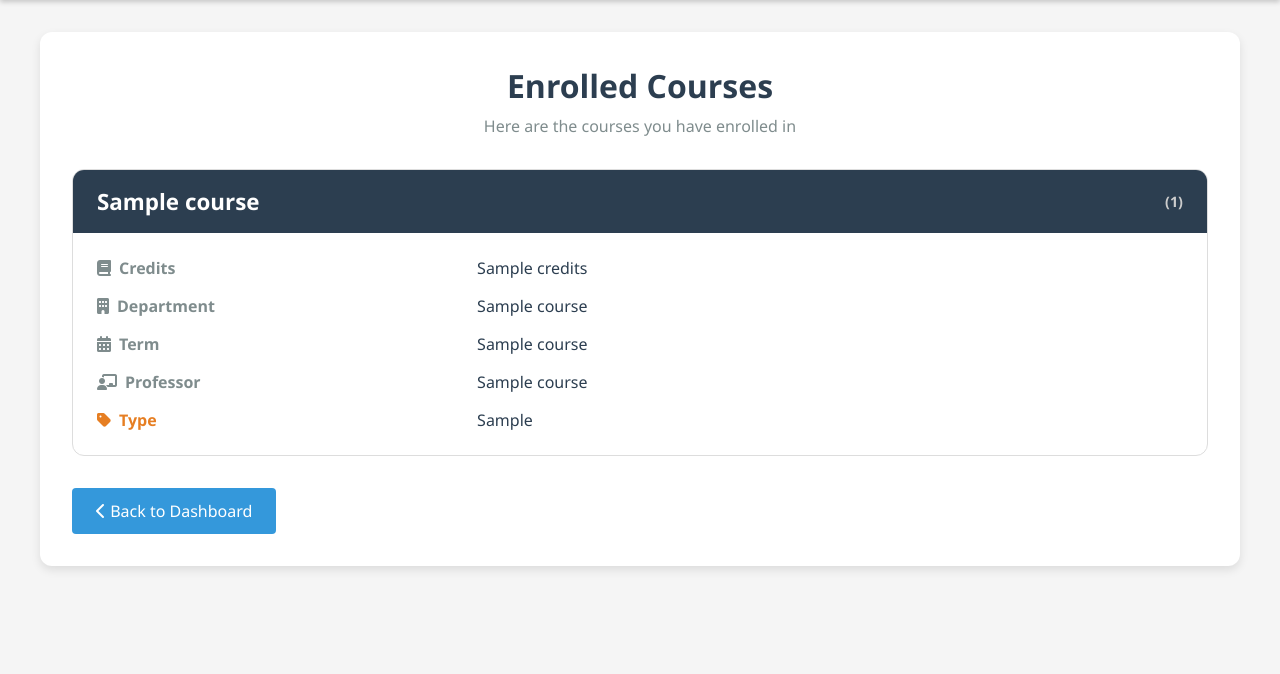
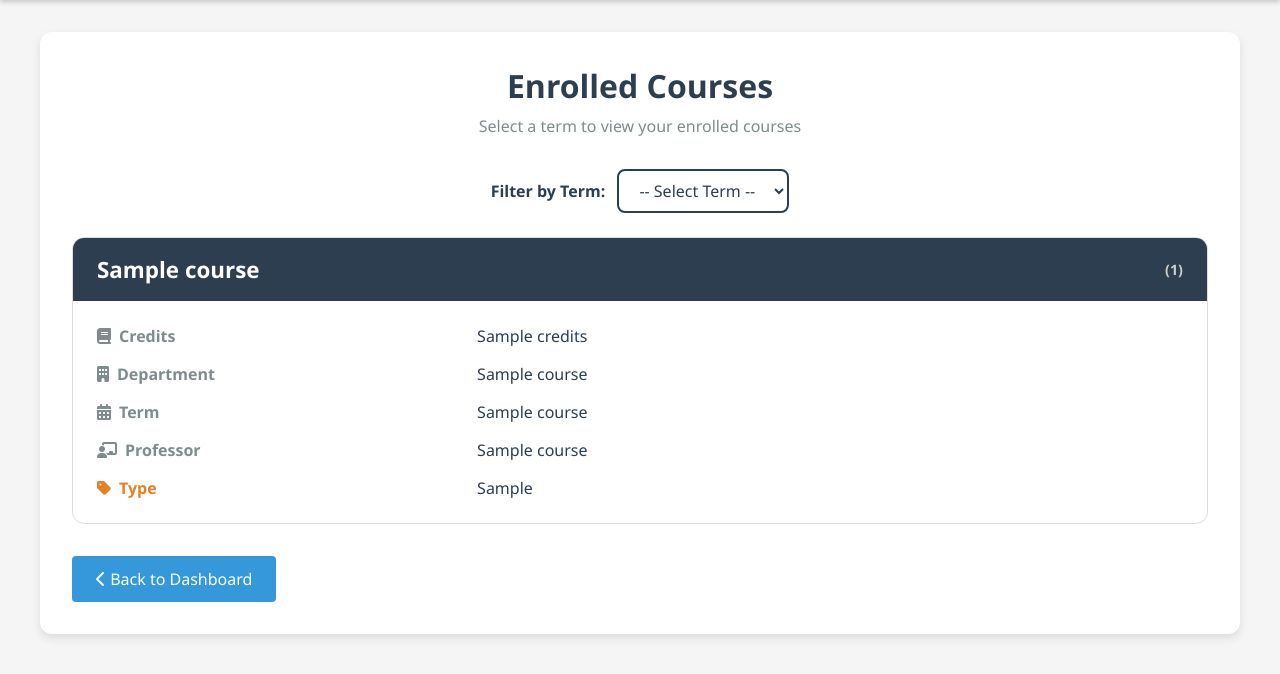
Before and after one commit to 112201019/University_management_system, a Flask app: template templates/student/courses.html in a window 1280 px wide. Shown: the part 87-761 px from the top of the page. Run offline with Flask 3, Linux system fonts and the light colour scheme; the template is opened without the code that fills it: most values are stand-ins (such as "Sample title", 1, 10 or a date in 2020); some libraries are stand-ins or nearby versions.

Commit message:
Some minor changes done

```diff
--- a/app.py
+++ b/app.py
@@ -1,6 +1,7 @@
 from flask import Flask, render_template, request, redirect, url_for, session, flash
 from sqlalchemy import text
 from sqlalchemy.engine import create_engine
+from datetime import date  # Import to get current date
 
 # --- Database Utility Class ---
 class PostgresqlDB:
@@ -150,7 +151,7 @@
         return redirect(url_for("login"))
     return render_template("./student/course_registration.html", username=session.get("username"))
 
-@app.route('/student/courses')
+@app.route('/student/courses', methods=['GET'])
 def view_courses():
     if session.get('role') != 'student':
         return redirect(url_for("login"))
@@ -160,45 +161,88 @@
         flash('Session expired. Please login again.')
         return redirect(url_for('login'))
 
-    student_dept_query = """
-        SELECT departmentId
+    student_query = """
+        SELECT
+            departmentId as "departmentId",
+            dateOfJoining as "dateOfJoining",
+            dateOfGraduation as "dateOfGraduation"
         FROM Students
         WHERE studentId = :student_id
     """
-    student_dept_result = db.execute_dql_commands(student_dept_query, {'student_id': user_id})
-    student_dept_row = student_dept_result.fetchone()
-    student_dept = student_dept_row[0] if student_dept_row else None
-
-    if student_dept is None:
-        flash('Student department information not found.')
+    student_row = db.execute_dql_commands(student_query, {'student_id': user_id}).fetchone()
+    if not student_row:
+        flash('Student information not found.')
         return redirect(url_for('student_dashboard'))
 
-    query = """
-        SELECT
-            c.courseId AS "courseId",
-            c.courseName AS "courseName",
-            c.credits AS "credits",
-            d.deptName AS "deptName",
-            at.termName AS "termName",
-            p.professorName AS "professorName",
-            CASE
-                WHEN c.departmentId = :student_dept THEN 'Core Course'
-                ELSE 'Elective Course'
-            END AS "courseType"
-        FROM Enrollment e
-        JOIN CourseOffering co ON e.offeringId = co.offeringId
-        JOIN Courses c ON co.courseId = c.courseId
-        JOIN Department d ON c.departmentId = d.departmentId
-        JOIN AcademicTerm at ON co.termId = at.termId
-        JOIN Professors p ON co.professorId = p.professorId
-        WHERE e.studentId = :student_id AND e.status = 'Approved'
-    """
-    result = db.execute_dql_commands(query, {'student_id': user_id, 'student_dept': student_dept})
-    courses = result.mappings().all()
+    student_dept, date_of_joining, date_of_graduation = student_row
 
-    return render_template("./student/courses.html",
-                           username=session.get('username'),
-                           courses=courses)
+    if date_of_graduation is None:
+        terms_query = """
+            SELECT
+                termId as "termId",
+                termName as "termName"
+            FROM AcademicTerm
+            WHERE startDate >= :date_of_joining
+            ORDER BY startDate DESC
+        """
+        query_params = {'date_of_joining': date_of_joining}
+    else:
+        terms_query = """
+            SELECT
+                termId as "termId",
+                termName as "termName"
+            FROM AcademicTerm
+            WHERE startDate >= :date_of_joining
+              AND endDate <= :date_of_graduation
+            ORDER BY startDate DESC
+        """
+        query_params = {'date_of_joining': date_of_joining, 'date_of_graduation': date_of_graduation}
+
+    terms_result = db.execute_dql_commands(terms_query, query_params)
+    terms = terms_result.mappings().all()
+
+    selected_term_id = request.args.get('term_id')
+
+    if selected_term_id:
+        query = """
+            SELECT
+                c.courseId AS "courseId",
+                c.courseName AS "courseName",
+                c.credits AS "credits",
+                d.deptName AS "deptName",
+                at.termName AS "termName",
+                p.professorName AS "professorName",
+                CASE
+                    WHEN c.departmentId = :student_dept THEN 'Core Course'
+                    ELSE 'Elective Course'
+                END AS "courseType"
+            FROM Enrollment e
+            JOIN CourseOffering co ON e.offeringId = co.offeringId
+            JOIN Courses c ON co.courseId = c.courseId
+            JOIN Department d ON c.departmentId = d.departmentId
+            JOIN AcademicTerm at ON co.termId = at.termId
+            JOIN Professors p ON co.professorId = p.professorId
+            WHERE e.studentId = :student_id
+              AND e.status = 'Approved'
+              AND at.termId = :selected_term_id;
+        """
+        courses_result = db.execute_dql_commands(query, {
+            'student_id': user_id,
+            'student_dept': student_dept,
+            'selected_term_id': selected_term_id
+        })
+    else:
+        courses_result = None
+
+    courses = courses_result.mappings().all() if courses_result else []
+
+    return render_template(
+        "./student/courses.html",
+        username=session.get('username'),
+        courses=courses,
+        terms=terms,
+        selected_term_id=int(selected_term_id) if selected_term_id else None
+    )
 
 
 @app.route("/student/profile")
@@ -220,7 +264,7 @@
             dateOfJoining AS "dateOfJoining",
             gender,
             dob,
-            graduated
+            graduationStatus AS "graduationStatus"
         FROM Students
         WHERE studentId = :student_id
     """
--- a/static/css/student/courses.css
+++ b/static/css/student/courses.css
@@ -239,3 +239,46 @@
         margin-bottom: 0.3rem;
     }
 }
+
+/* Term Filter Dropdown Container */
+.term-filter {
+    margin: 1.5rem 0;
+    text-align: center;
+}
+
+/* Label for Dropdown */
+.term-filter label {
+    font-size: 1rem;
+    color: #2c3e50;
+    font-weight: 600;
+    margin-right: 0.5rem;
+}
+
+/* Dropdown Select Box Styling */
+.term-filter select {
+    padding: 0.5rem 1rem;
+    border: 2px solid #2c3e50;
+    border-radius: 8px;
+    font-size: 1rem;
+    color: #2c3e50;
+    background-color: #fff;
+    transition: border-color 0.3s, box-shadow 0.3s;
+}
+
+/* Focus State for Dropdown */
+.term-filter select:focus {
+    outline: none;
+    border-color: #3498db;
+    box-shadow: 0 0 8px rgba(52, 152, 219, 0.3);
+}
+
+/* Dropdown Options (applies to most browsers) */
+.term-filter select option {
+    padding: 0.5rem;
+}
+
+/* Optional: Adjust the dropdown arrow */
+.term-filter select::-ms-expand {
+    background-color: transparent;
+    border: 0;
+}
--- a/templates/student/courses.html
+++ b/templates/student/courses.html
@@ -1,6 +1,5 @@
 <!DOCTYPE html>
 <html lang="en">
-
 <head>
     <meta charset="UTF-8">
     <meta name="viewport" content="width=device-width, initial-scale=1.0">
@@ -8,10 +7,10 @@
     <link rel="stylesheet" href="https://cdnjs.cloudflare.com/ajax/libs/font-awesome/6.4.0/css/all.min.css">
     <link rel="stylesheet" href="{{ url_for('static', filename='css/student/courses.css') }}">
 </head>
-
 <body>
     <header>
         <h1>My Courses</h1>
+        <!-- Profile Menu remains unchanged -->
         <div class="profile-menu">
             <div class="profile-icon-wrapper" onclick="toggleDropdown()">
                 <i class="fas fa-user-circle profile-icon"></i>
@@ -37,9 +36,26 @@
     <div class="container">
         <div class="page-header">
             <h2>Enrolled Courses</h2>
-            <p>Here are the courses you have enrolled in</p>
+            <p>Select a term to view your enrolled courses</p>
         </div>
 
+        <!-- Added Dropdown for Term Filtering -->
+        <div class="term-filter">
+            <form method="GET" action="{{ url_for('view_courses') }}">
+                <label for="termSelect">Filter by Term:</label>
+                <select name="term_id" id="termSelect" onchange="this.form.submit()">
+                    <option value="">-- Select Term --</option>
+                    {% for term in terms %}
+                        <option value="{{ term.termId }}"
+                            {% if selected_term_id and term.termId == selected_term_id %}selected{% endif %}>
+                            {{ term.termName }}
+                        </option>
+                    {% endfor %}
+                </select>
+            </form>
+        </div>
+
+        <!-- Courses Grid -->
         <div class="courses-grid">
             {% if courses %}
                 {% for course in courses %}
@@ -76,7 +92,7 @@
                 {% endfor %}
             {% else %}
                 <div class="no-courses">
-                <p>No courses found.</p>
+                    <p>No courses found for the selected term.</p>
                 </div>
             {% endif %}
         </div>
@@ -100,5 +116,4 @@
         });
     </script>
 </body>
-
 </html>
--- a/templates/student/profile.html
+++ b/templates/student/profile.html
@@ -95,7 +95,7 @@
           <div class="info-row">
             <div class="info-label">Graduation Status</div>
             <div class="info-value">
-              {{ 'Graduated' if student.graduated == 1 else 'In Progress' }}
+              {{ student.graduationStatus }}
             </div>
           </div>
         </div>
```
Lines whose indentation alone changed are shown as unchanged.
